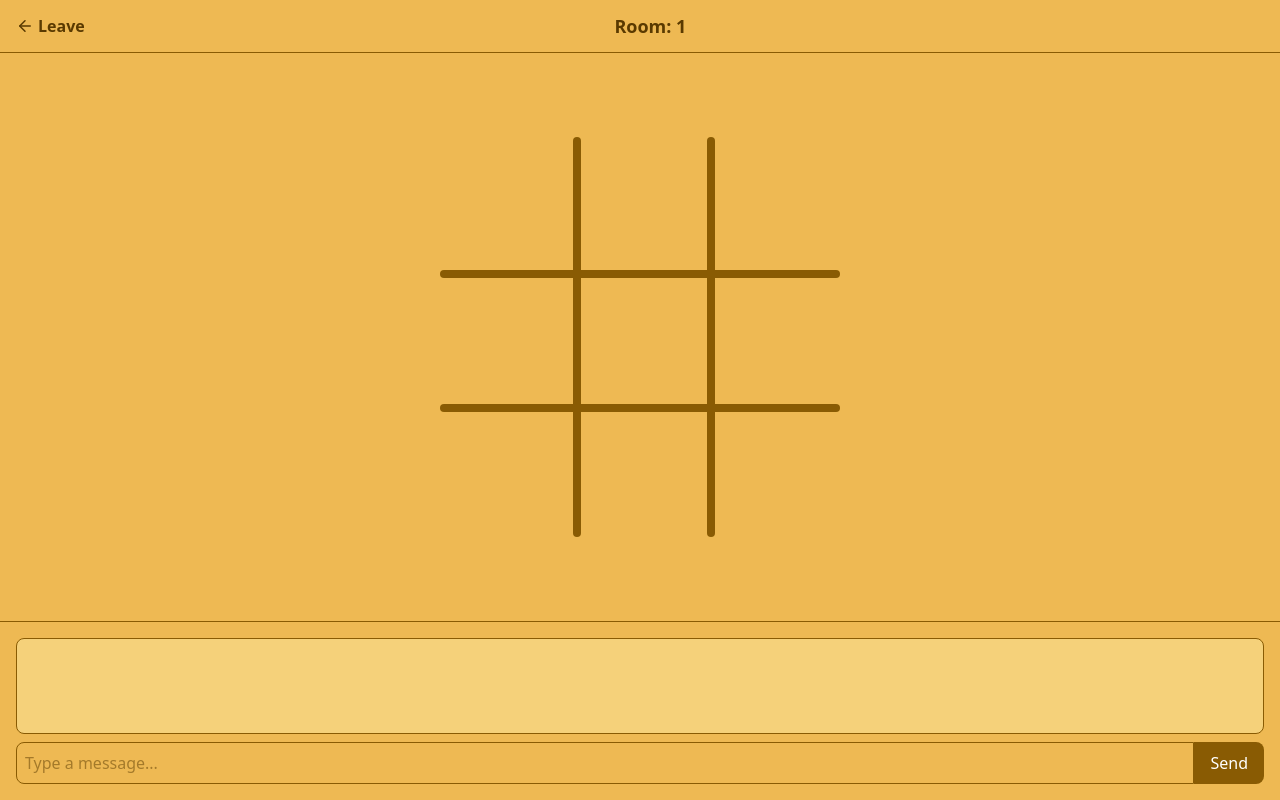
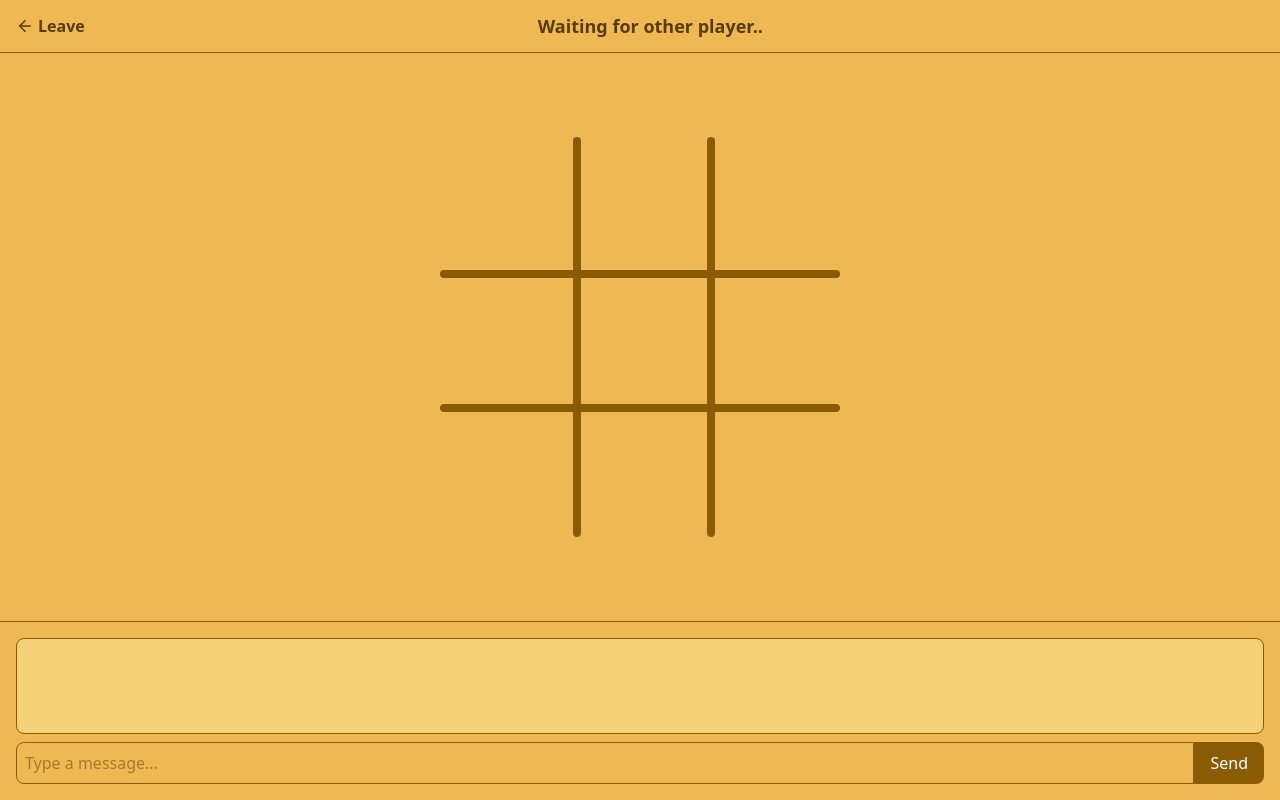
Before and after one commit to Abdul9919/tictactoe-js, a React (Vite) app in the folder frontend/: page /room/1 in a window 1280 px wide. Built offline with nearby package versions, Linux system fonts and the light colour scheme; no server answers.

Commit message:
added turn logic

```diff
--- a/frontend/src/Components/Pages/Room.jsx
+++ b/frontend/src/Components/Pages/Room.jsx
@@ -9,6 +9,7 @@ const Room = () => {
   const { roomName } = useParams();
   const [board, setBoard] = useState(Array(9).fill(0));
   const playerSign = localStorage.getItem("playerSign");
+  const [turn, setTurn] = useState(playerSign === 'o' ? 1 : 2);
   const socket = React.useContext(SocketContext);
 
   useEffect(() => {
@@ -24,17 +25,22 @@ const Room = () => {
     };
   }, [socket]);
 
-  const heading = `Room: ${roomName}`;
+  socket.on('turnChanged', ({ turn }) => {
+    setTurn(turn);
+    console.log('current turn', turn)
+  });
 
   return (
     <div className="flex flex-col h-screen bg-center bg-[#eeb953] bg-cover text-[#5a3a00]">
-      <RoomHeader heading={heading} />
+      <RoomHeader />
       <div className="flex-1 flex items-center justify-center">
         <TicTacToeBoard
           board={board}
           setBoard={setBoard}
           playerSign={playerSign}
           room={roomName}
+          turn={turn}
+          setTurn={setTurn}
         />
       </div>
       <ChatBox />
--- a/frontend/src/Components/RoomHeader.jsx
+++ b/frontend/src/Components/RoomHeader.jsx
@@ -1,25 +1,52 @@
-
 import React from "react";
 import { ArrowLeft } from "lucide-react";
 import { useNavigate, useParams } from "react-router-dom";
 import SocketContext from "../Contexts/SocketContext";
-const RoomHeader = ({ heading, }) => {
-    const navigate = useNavigate();
-    const {roomName} = useParams();
-    const socket = React.useContext(SocketContext);
+
+const RoomHeader = () => {
+  const navigate = useNavigate();
+  const { roomName } = useParams();
+  const socket = React.useContext(SocketContext);
+
+  const [dots, setDots] = React.useState("");
+  const [heading, setHeading] = React.useState("Waiting for other player");
+
+  React.useEffect(() => {
+    // Listen for other player joining
+    socket.on("joinedRoom", ({ roomName, socketId }) => {
+      setHeading(`Player ${socketId} joined ${roomName}`);
+    });
+
+    return () => {
+      socket.off("joinedRoom");
+    };
+  }, [socket]);
+
+  React.useEffect(() => {
+    const interval = setInterval(() => {
+      setDots((prev) => (prev.length < 3 ? prev + "." : ""));
+    }, 500);
+    return () => clearInterval(interval);
+  }, []);
+
   return (
     <div className="flex items-center justify-between px-4 py-3 bg-[#eeb953] border-b border-[#895b03]">
       <button
         onClick={() => {
           navigate(-1);
-          socket.emit('leaveRoom', { roomName});
+          socket.emit("leaveRoom", { roomName });
         }}
         className="flex items-center gap-1 text-[#5a3a00] font-semibold hover:cursor-pointer hover:text-[#7b4f00] transition-colors"
       >
         <ArrowLeft size={18} />
         Leave
       </button>
-      <h1 className="text-lg font-bold">{heading}</h1>
+
+      {/* Heading with dots */}
+      <h1 className="text-lg font-bold">
+        {heading.includes("Waiting") ? `${heading}${dots}` : heading}
+      </h1>
+
       <div className="w-12" /> {/* Spacer for symmetry */}
     </div>
   );
--- a/frontend/src/Components/TicTacToeBoard.jsx
+++ b/frontend/src/Components/TicTacToeBoard.jsx
@@ -1,7 +1,7 @@
 import React from "react";
 import SocketContext from "../Contexts/SocketContext";
 
-const TicTacToeBoard = ({ board, setBoard, playerSign, room }) => {
+const TicTacToeBoard = ({ board, setBoard, playerSign, room, turn, setTurn }) => {
   const socket = React.useContext(SocketContext);
 
   const handleClick = (index) => {
@@ -10,10 +10,14 @@ const TicTacToeBoard = ({ board, setBoard, playerSign, room }) => {
 
     // Place *your* move as 1 (server flips 1↔2 for the other player)
     const newBoard = [...board];
-    newBoard[index] = 1;
+    if(turn === 1) {
+      newBoard[index] = 1;
+      setBoard(newBoard);
+      socket.emit("updateBoard", { board: newBoard, room });
+      socket.emit('getTurn', { turn, room });
+    }
 
-    setBoard(newBoard);
-    socket.emit("updateBoard", { board: newBoard, room });
+    return
   };
 
   // Helper to render correctly based on playerSign and cell value
```
Also changed, not shown: 1 other file (tests, documents, lock files or other folders).
